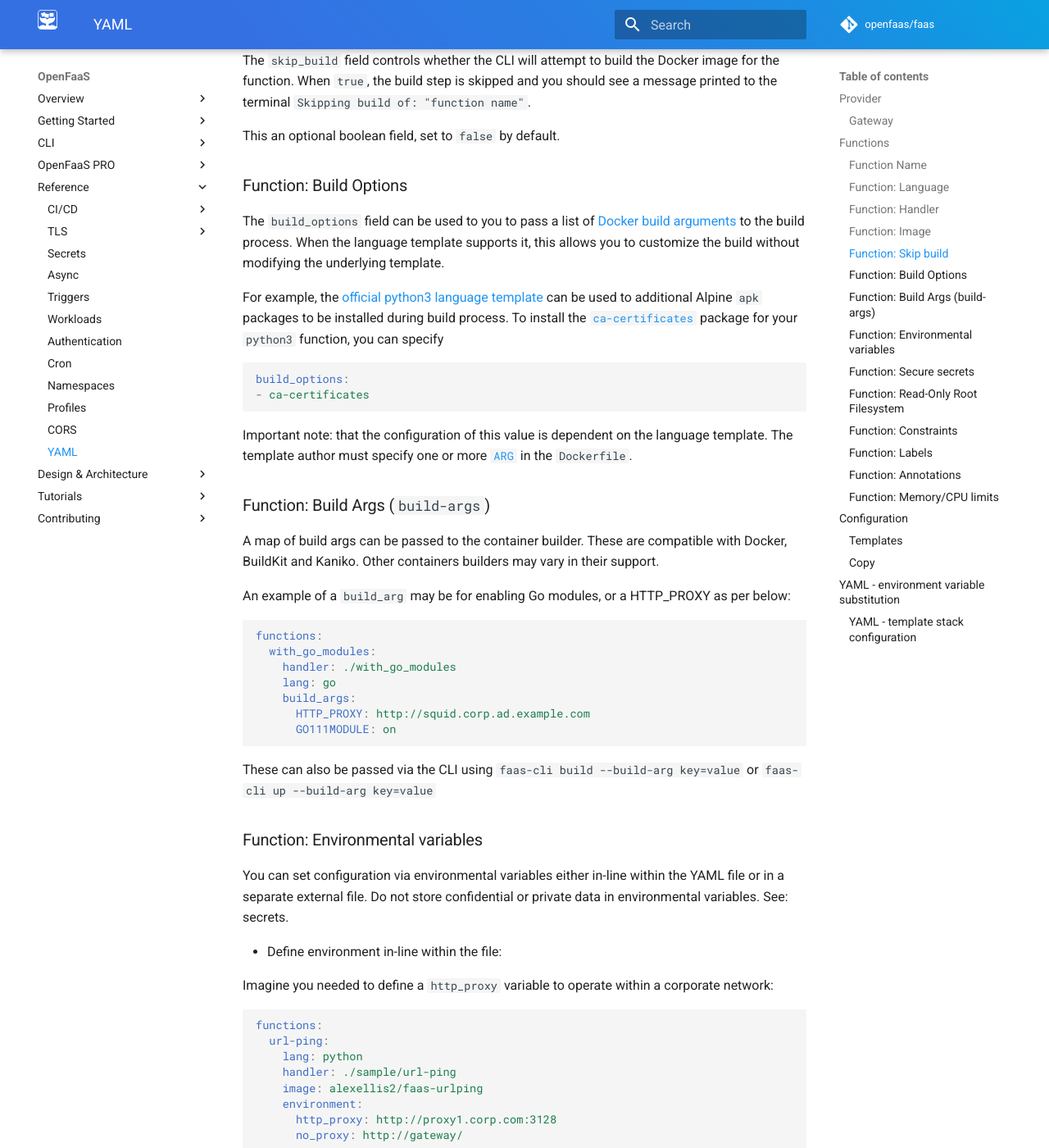
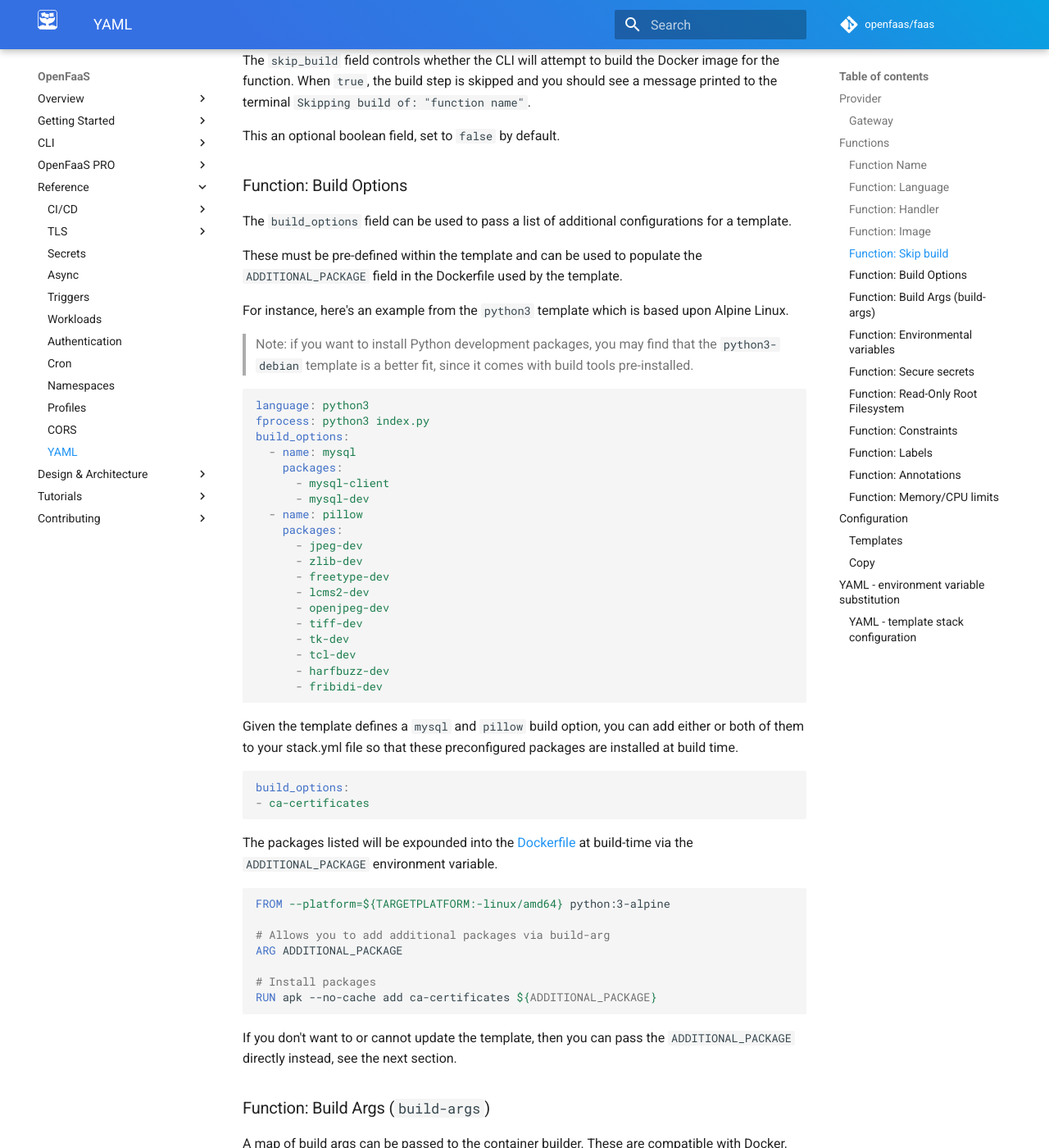
Before and after one commit to openfaas/docs, an MkDocs documentation site: the page built from docs/reference/yaml.md, in a window 1280 px wide and 1400 px high, scrolled down 1758 px. Shown: the whole window at 82% size. Built offline with MkDocs 1.6.1 and Material for MkDocs 9.7.7, drawn with Linux system fonts in a browser that asks for light colours; comment, search, counter and statistics services are not loaded; some of the changed text lies outside the part shown.

Commit message:
Update example for python3 build option
Signed-off-by: Alex Ellis (OpenFaaS Ltd) <alexellis2@gmail.com>

````diff
--- a/docs/reference/yaml.md
+++ b/docs/reference/yaml.md
@@ -69,22 +69,62 @@ This an optional boolean field, set to `false` by default.
 
 ### Function: Build Options
 
-The `build_options` field can be used to you to pass a list of [Docker build arguments](https://docs.docker.com/engine/reference/commandline/build/#set-build-time-variables---build-arg) to the build process.  When the language template supports it, this allows you to customize the build without modifying the underlying template.
+The `build_options` field can be used to pass a list of additional configurations for a template.
 
-For example, the [official python3 language template](https://github.com/openfaas/templates/blob/master/template/python3/Dockerfile) can be used to additional Alpine `apk` packages to be installed during build process. To install the [`ca-certificates`](https://pkgs.alpinelinux.org/package/edge/main/x86_64/ca-certificates) package for your `python3` function, you can specify
+These must be pre-defined within the template and can be used to populate the `ADDITIONAL_PACKAGE` field in the Dockerfile used by the template.
+
+For instance, here's an example from the `python3` template which is based upon Alpine Linux.
+
+> Note: if you want to install Python development packages, you may find that the `python3-debian` template is a better fit, since it comes with build tools pre-installed.
+
+```yaml
+language: python3
+fprocess: python3 index.py
+build_options:
+  - name: mysql
+    packages:
+      - mysql-client
+      - mysql-dev
+  - name: pillow
+    packages:
+      - jpeg-dev
+      - zlib-dev
+      - freetype-dev
+      - lcms2-dev
+      - openjpeg-dev
+      - tiff-dev
+      - tk-dev
+      - tcl-dev
+      - harfbuzz-dev
+      - fribidi-dev
+```
+
+Given the template defines a `mysql` and `pillow` build option, you can add either or both of them to your stack.yml file so that these preconfigured packages are installed at build time.
 
 ```yaml
 build_options:
 - ca-certificates
 ```
 
-Important note: that the configuration of this value is dependent on the language template.  The template author must specify one or more [`ARG`](https://docs.docker.com/engine/reference/builder/#arg) in the `Dockerfile`.
+The packages listed will be expounded into the [Dockerfile](https://github.com/openfaas/templates/blob/master/template/python3/Dockerfile) at build-time via the `ADDITIONAL_PACKAGE` environment variable.
+
+```Dockerfile
+FROM --platform=${TARGETPLATFORM:-linux/amd64} python:3-alpine
+
+# Allows you to add additional packages via build-arg
+ARG ADDITIONAL_PACKAGE
+
+# Install packages
+RUN apk --no-cache add ca-certificates ${ADDITIONAL_PACKAGE}
+```
+
+If you don't want to or cannot update the template, then you can pass the `ADDITIONAL_PACKAGE` directly instead, see the next section.
 
 ### Function: Build Args (`build-args`)
 
 A map of build args can be passed to the container builder. These are compatible with Docker, BuildKit and Kaniko. Other containers builders may vary in their support.
 
-An example of a `build_arg` may be for enabling Go modules, or a HTTP_PROXY as per below:
+An example of a build argument may be for enabling Go modules, or a HTTP_PROXY as per below:
 
 ```yaml
 functions:
````
